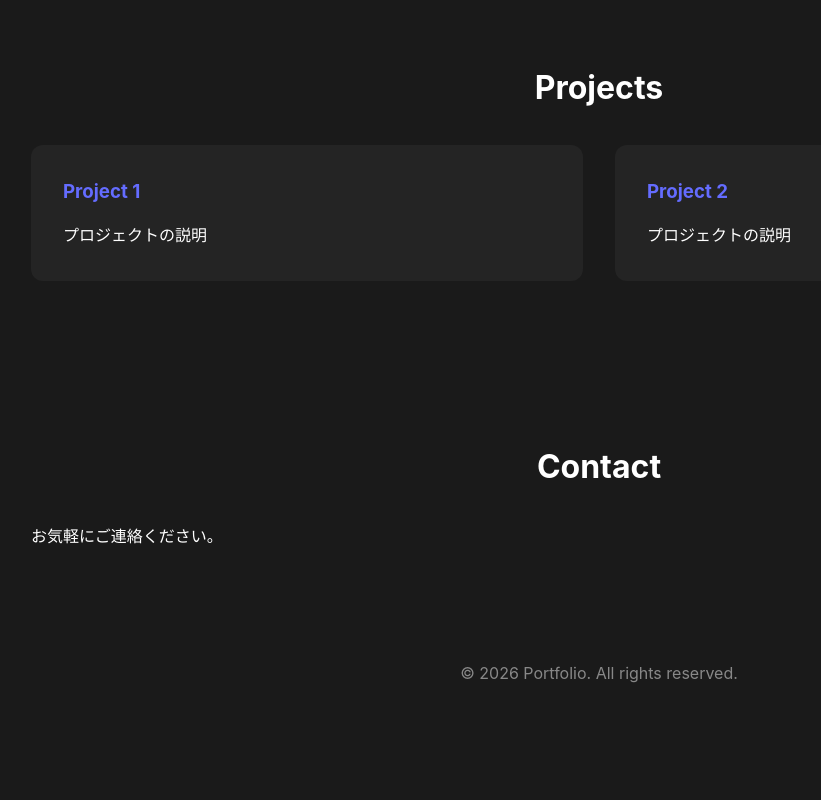
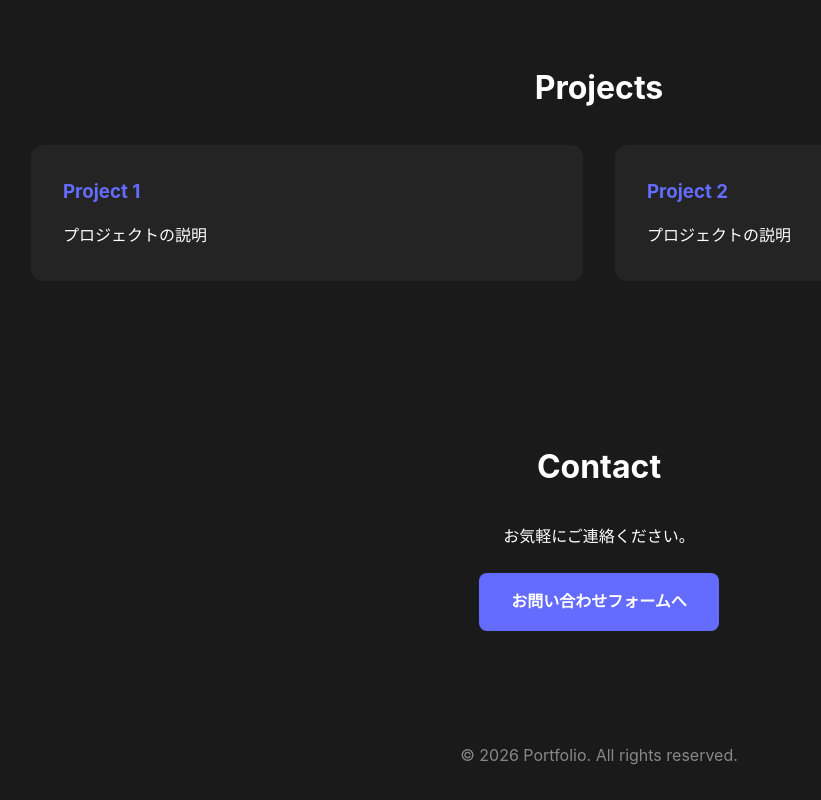
Before and after one commit to ucchiii43/portfolio, a React (Vite) app: page / in a window 1280 px wide. Shown: the part 1087-1887 px from the top of the page, without its empty margins (41-862 px from the left). Before the commit the page ends 1806 px from the top, so only its background shows below. Built offline with nearby package versions, Linux system fonts and the light colour scheme.

Commit message:
問い合わせフォームを追加

```diff
--- a/src/App.css
+++ b/src/App.css
@@ -99,3 +99,24 @@ footer {
   text-align: center;
   color: #888;
 }
+
+/* Contact Button */
+.contact-button {
+  display: inline-block;
+  margin-top: 1.5rem;
+  padding: 1rem 2rem;
+  background: var(--primary-color);
+  color: white;
+  border-radius: 8px;
+  font-weight: 600;
+  transition: opacity 0.3s;
+}
+
+.contact-button:hover {
+  opacity: 0.9;
+  text-decoration: none;
+}
+
+#contact {
+  text-align: center;
+}
--- a/src/App.jsx
+++ b/src/App.jsx
@@ -1,4 +1,7 @@
 import './App.css'
+
+// TODO: GoogleフォームのURLを設定してください
+const CONTACT_FORM_URL = 'https://docs.google.com/forms/d/e/1FAIpQLSe8dq_dz9O2UVAJz-TR9KE1EvhMEctM7V9a0BTbtsgACLC8ig/viewform?usp=header'
 
 function App() {
   return (
@@ -39,6 +42,14 @@ function App() {
         <section id="contact" className="section">
           <h2>Contact</h2>
           <p>お気軽にご連絡ください。</p>
+          <a
+            href={CONTACT_FORM_URL}
+            target="_blank"
+            rel="noopener noreferrer"
+            className="contact-button"
+          >
+            お問い合わせフォームへ
+          </a>
         </section>
       </main>
 
```
